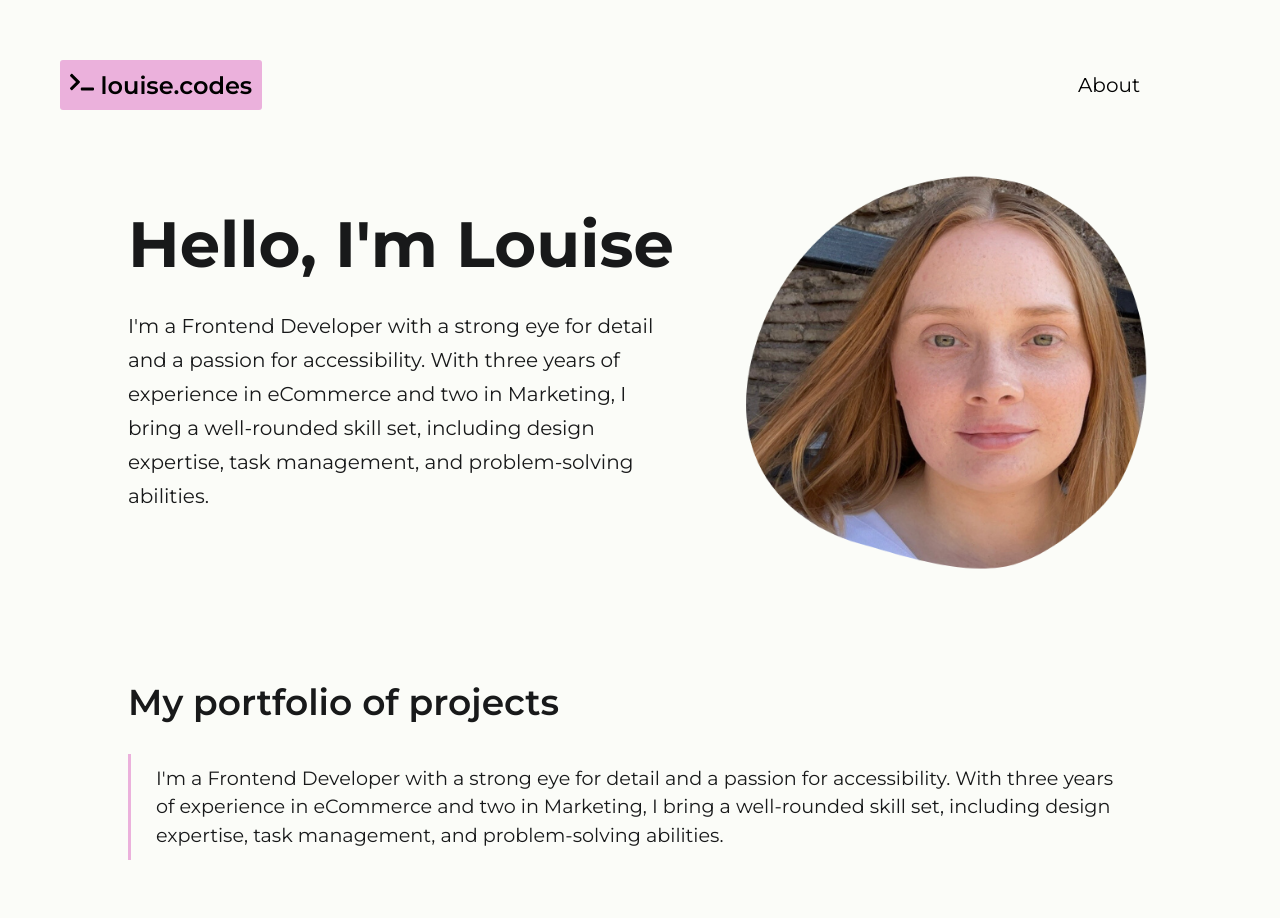
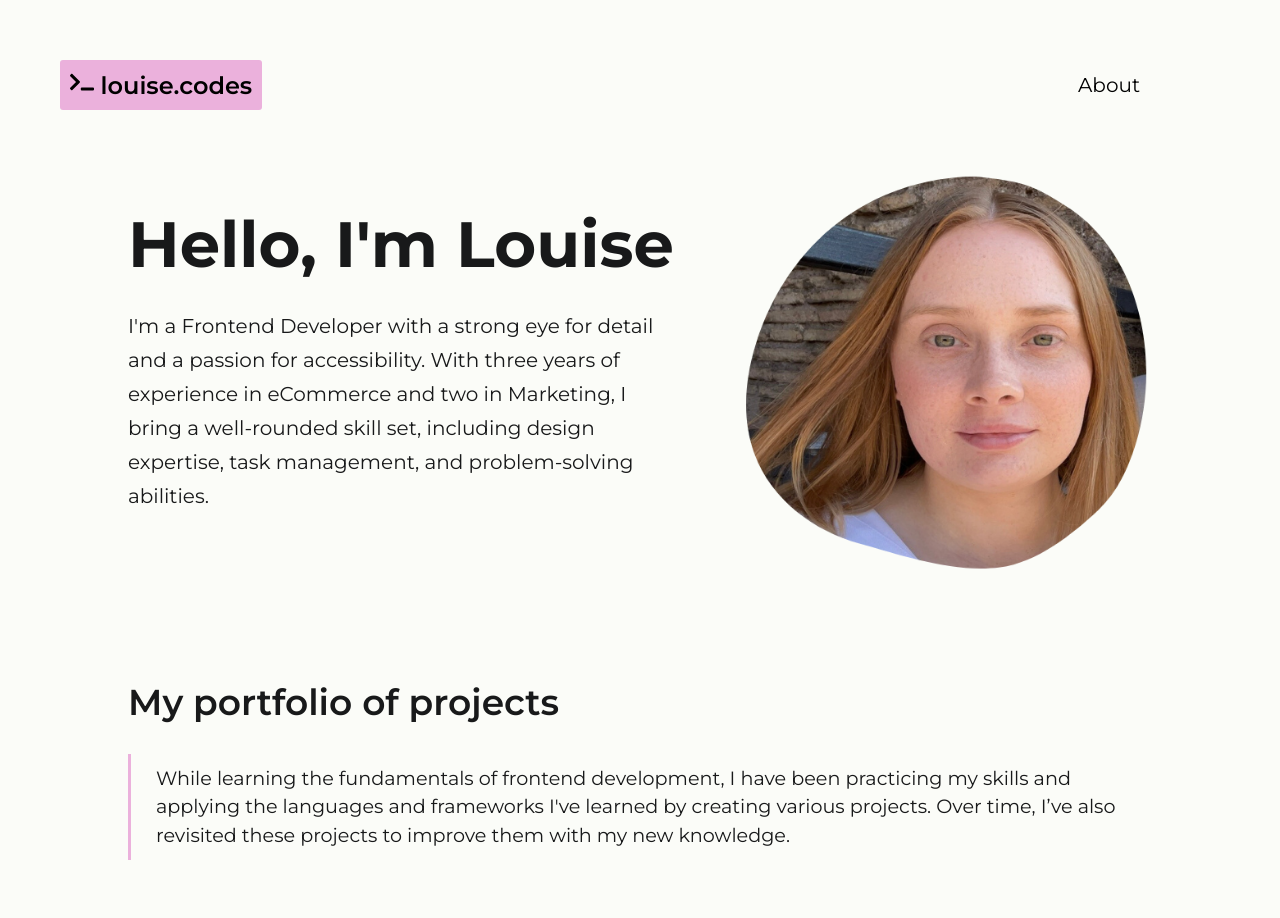
Before and after one commit to louiseka/portfolio, a React (Vite) app: page / in a window 1280 px wide. Shown: the top 918 px of the page. Built offline with nearby package versions, Linux system fonts and the light colour scheme.

Commit message:
Blurb added to project page

```diff
--- a/src/pages/Projects/Projects.jsx
+++ b/src/pages/Projects/Projects.jsx
@@ -35,10 +35,7 @@ export default function Projects() {
     return (
         <div className="projects-grid" id="projects">
             <h2>My portfolio of projects</h2>
-            <p className="sub-text"> I'm a Frontend Developer with a strong eye for detail and a passion for accessibility. With three
-                years
-                of experience in eCommerce and two in Marketing, I bring a well-rounded skill set, including design
-                expertise, task management, and problem-solving abilities. </p>
+            <p className="sub-text"> While learning the fundamentals of frontend development, I have been practicing my skills and applying the languages and frameworks I've learned by creating various projects. Over time, I’ve also revisited these projects to improve them with my new knowledge. </p>
             <div className="wrapper">
                 {projectElements}
             </div>
```
